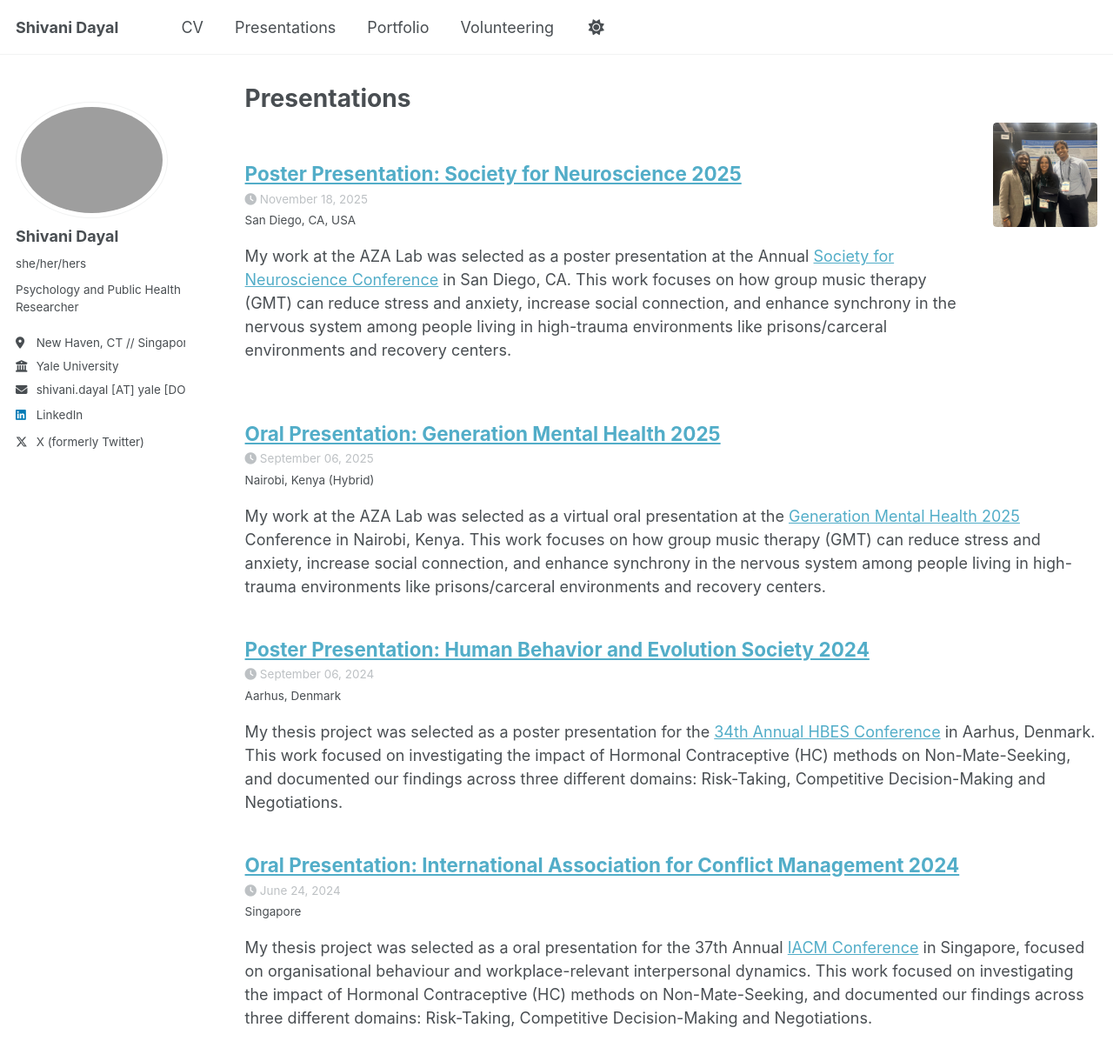
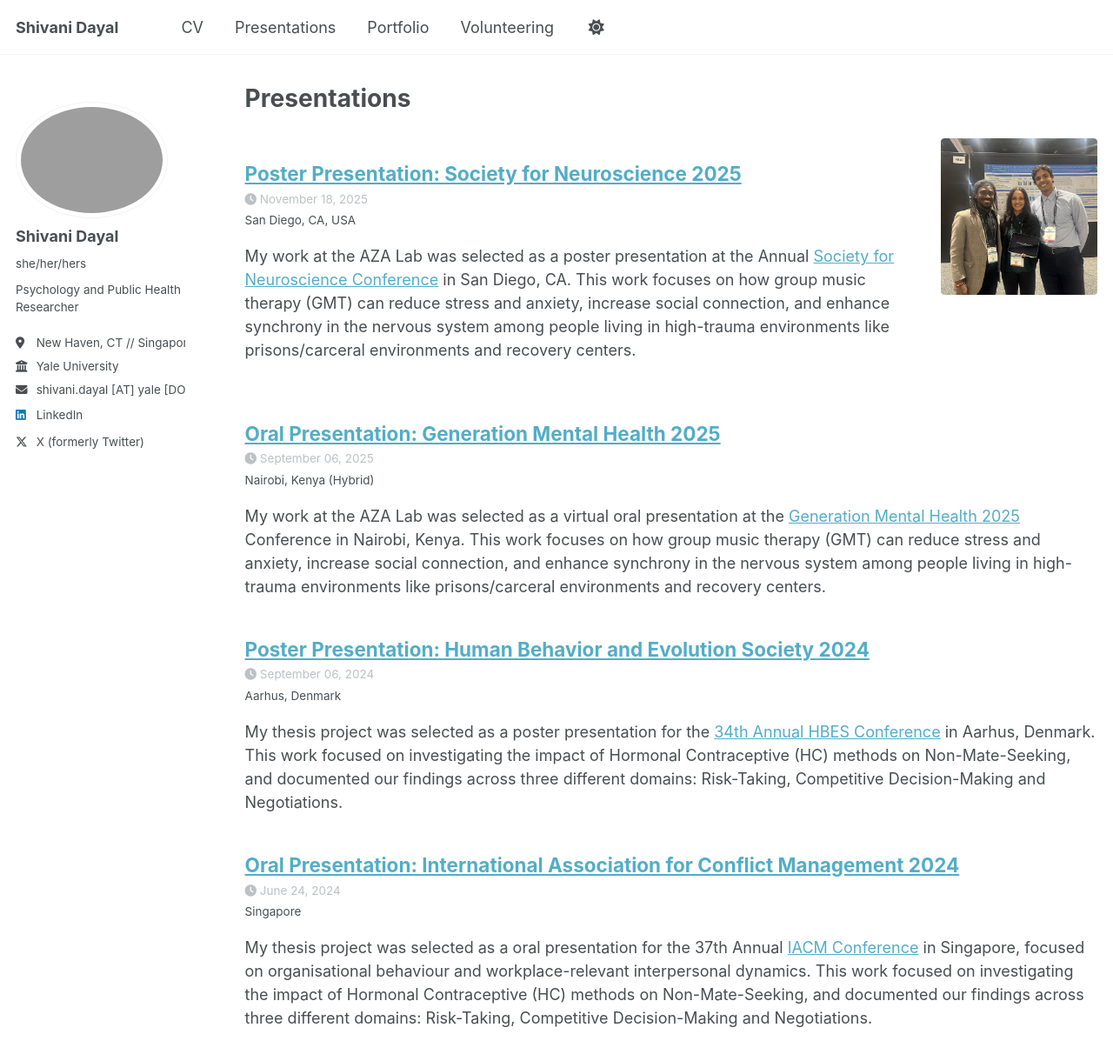
Before and after one commit to sdayal21/sdayal21.github.io, a Jekyll site: the page built from _pages/talks.html, in a window 1280 px wide and 1400 px high. Shown: the top 1220 px of the window at 87% size. Built offline with Jekyll 4.4.1, drawn with Linux system fonts in a browser that asks for light colours; a script that is not in the unit is left out.

Commit message:
resizing some more

```diff
--- a/_sass/layout/_archive.scss
+++ b/_sass/layout/_archive.scss
@@ -132,20 +132,23 @@
     @include breakpoint($small) {
       display: block;
       flex-shrink: 0;
-      width: 80px;
-      height: 80px;
+      width: 120px;
+      height: 120px;
       order: 2; // Place thumbnail on the right
       align-self: flex-start; // Align to top of content
+      margin-top: 0.5em; // Move down a bit
     }
 
     @include breakpoint($medium) {
-      width: 100px;
-      height: 100px;
+      width: 150px;
+      height: 150px;
+      margin-top: 0.75em;
     }
 
     @include breakpoint($large) {
-      width: 120px;
-      height: 120px;
+      width: 180px;
+      height: 180px;
+      margin-top: 1em;
     }
 
     img {
```
